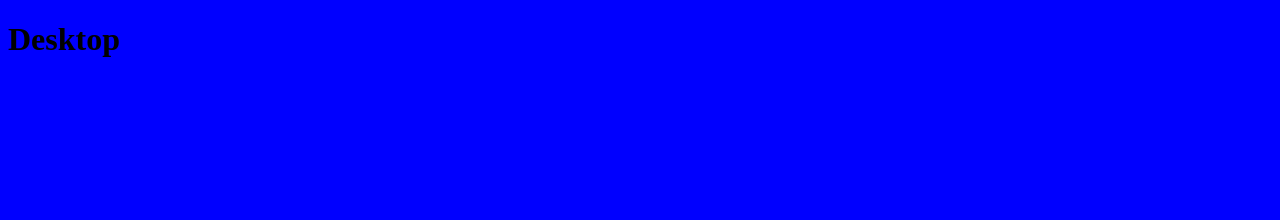
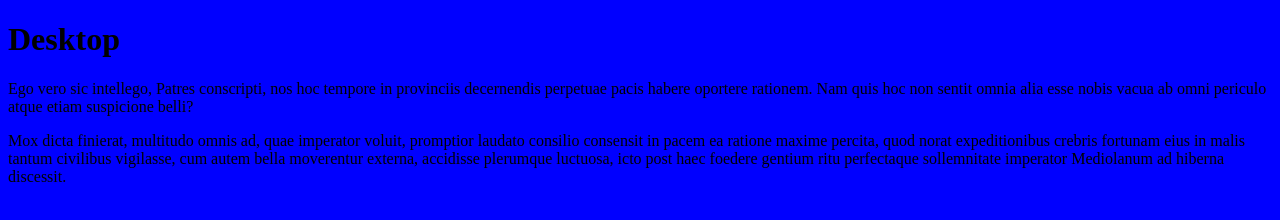
Before and after one commit to Maureenm41/Responsive, a plain HTML site: page index.html in a window 1280 px wide. Drawn offline with Linux system fonts and the light colour scheme.

Commit message:
Lorem Ipsum

```diff
--- a/index.html
+++ b/index.html
@@ -8,16 +8,46 @@
         <div id="small">
             <h1>Smartphone</h1>
 
+                <p>Ego vero sic intellego, Patres conscripti, nos hoc tempore in provinciis decernendis
+                perpetuae pacis habere oportere rationem. Nam quis hoc non sentit omnia alia esse nobis
+                vacua ab omni periculo atque etiam suspicione belli?</p>
+
+                <p>Mox dicta finierat, multitudo omnis ad, quae imperator voluit,
+                 promptior laudato consilio consensit in pacem ea ratione maxime percita,
+                 quod norat expeditionibus crebris fortunam eius in malis tantum civilibus vigilasse,
+                 cum autem bella moverentur externa, accidisse plerumque luctuosa, icto post haec foedere
+                 gentium ritu perfectaque sollemnitate imperator Mediolanum ad hiberna discessit.</p>
+
         </div>
 
         <div id="medium">
             <h1>Tablet</h1>
+
+               <p>Ego vero sic intellego, Patres conscripti, nos hoc tempore in provinciis decernendis
+                perpetuae pacis habere oportere rationem. Nam quis hoc non sentit omnia alia esse nobis
+                vacua ab omni periculo atque etiam suspicione belli?</p>
+
+                <p>Mox dicta finierat, multitudo omnis ad, quae imperator voluit,
+                 promptior laudato consilio consensit in pacem ea ratione maxime percita,
+                 quod norat expeditionibus crebris fortunam eius in malis tantum civilibus vigilasse,
+                 cum autem bella moverentur externa, accidisse plerumque luctuosa, icto post haec foedere
+                 gentium ritu perfectaque sollemnitate imperator Mediolanum ad hiberna discessit.</p>
 
         </div>
 
         <div id="large">
             <h1>Desktop</h1>
 
+               <p>Ego vero sic intellego, Patres conscripti, nos hoc tempore in provinciis decernendis
+                perpetuae pacis habere oportere rationem. Nam quis hoc non sentit omnia alia esse nobis
+                vacua ab omni periculo atque etiam suspicione belli?</p>
+
+                <p>Mox dicta finierat, multitudo omnis ad, quae imperator voluit,
+                 promptior laudato consilio consensit in pacem ea ratione maxime percita,
+                 quod norat expeditionibus crebris fortunam eius in malis tantum civilibus vigilasse,
+                 cum autem bella moverentur externa, accidisse plerumque luctuosa, icto post haec foedere
+                 gentium ritu perfectaque sollemnitate imperator Mediolanum ad hiberna discessit.</p>
+
         </div>
 
     </body>
--- a/styles.css
+++ b/styles.css
@@ -29,5 +29,5 @@
 {
     #small{display:none;}
     #medium{display:none;}
-    #large{display:black;}
+    #large{display:block;}
 }
```
